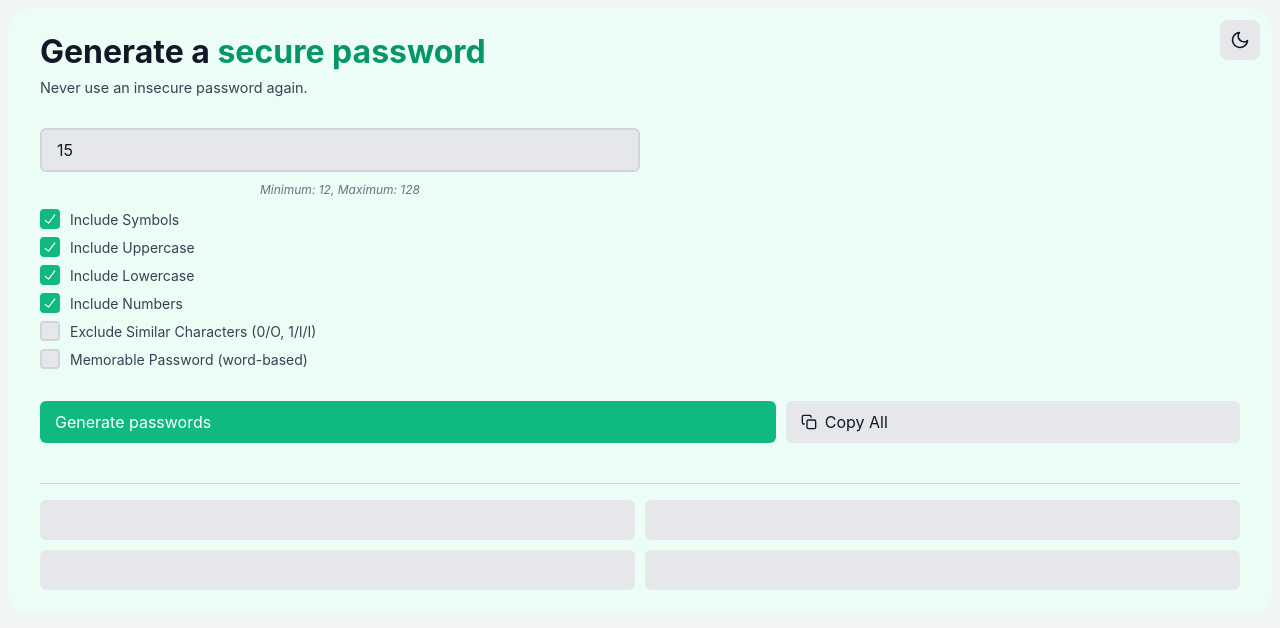
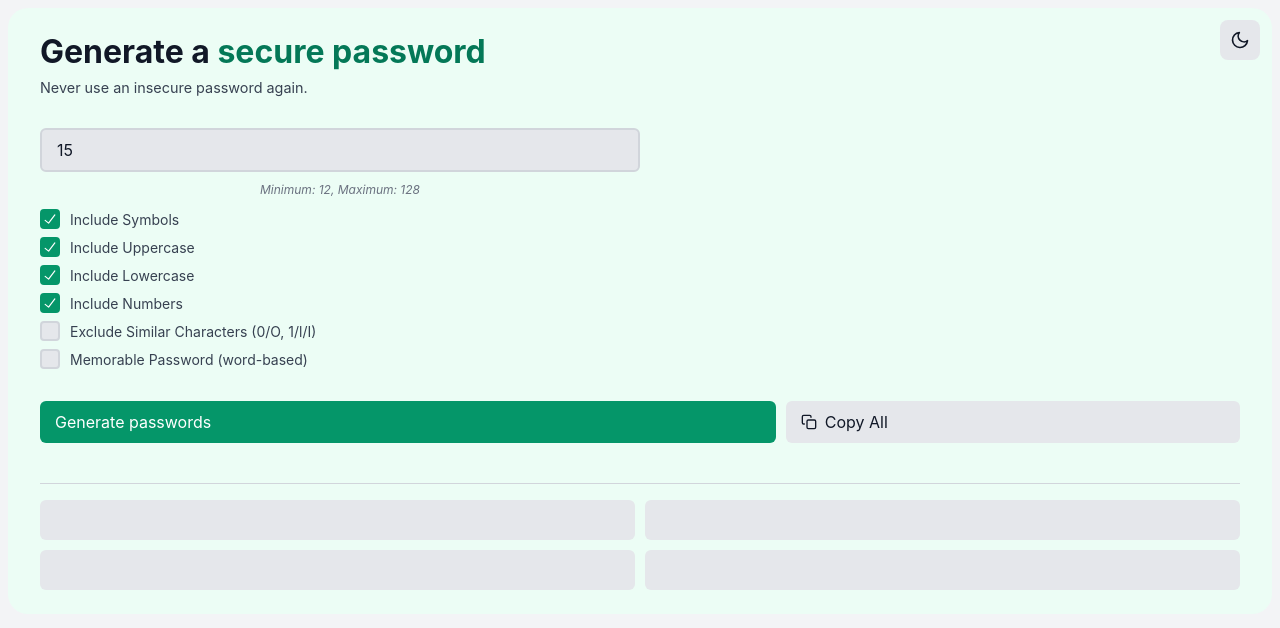
Before and after one commit to tariqkhemili-git/password-generator, a plain HTML site: page index.html in a window 1280 px wide. Both pictures are taken after a click on the button "Toggle dark/light mode". Drawn offline with Linux system fonts and the light colour scheme.

Commit message:
font color changes

```diff
--- a/styles.css
+++ b/styles.css
@@ -28,12 +28,12 @@ body[data-theme="light"] {
   --text-primary: #111827;
   --text-secondary: #374151;
   --text-muted: #6b7280;
-  --accent: #10b981;
-  --accent-hover: #059669;
-  --accent-active: #047857;
+  --accent: #059669;
+  --accent-hover: #047857;
+  --accent-active: #065f46;
   --border: #d1d5db;
   --shadow: rgba(0, 0, 0, 0.1);
-  --highlight: #059669;
+  --highlight: #047857;
 }
 
 body {
```
